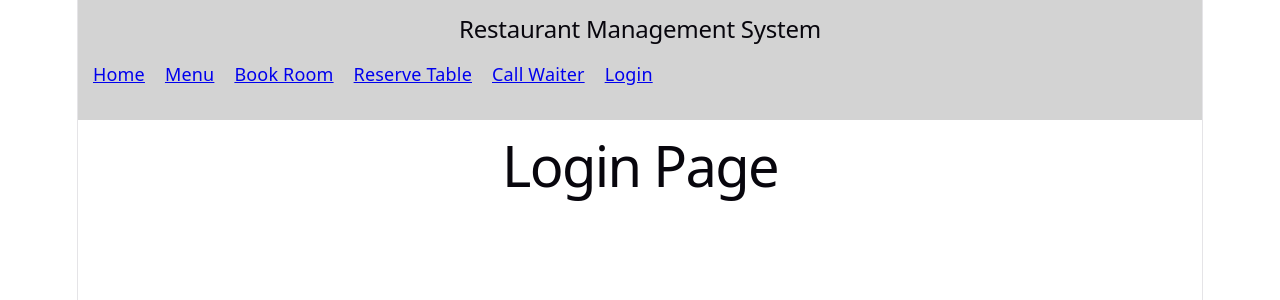
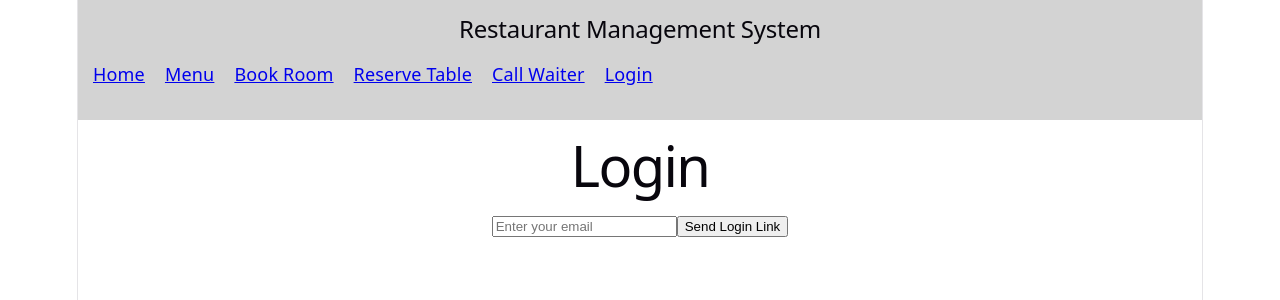
Before and after one commit to girish200097/restaurant-management-system, a React (Vite) app in the folder frontend/: page /login in a window 1280 px wide. Shown: the top 300 px of the page. Built offline with nearby package versions, Linux system fonts and the light colour scheme.

Commit message:
Create login form

```diff
--- a/frontend/src/pages/user/Login.jsx
+++ b/frontend/src/pages/user/Login.jsx
@@ -1,7 +1,32 @@
+import { useState } from "react";
+
 function Login() {
-  return(
-    <div> <h1>Login Page</h1></div>
-  );
+    const [email, setEmail] = useState("");
+
+    const handleSubmit = (event) => {
+        event.preventDefault();
+
+        console.log("EMAIL:", email);
+    };
+
+    return (
+        <div>
+            <h1>Login</h1>
+
+            <form onSubmit={handleSubmit}>
+                <input
+                    type="email"
+                    placeholder="Enter your email"
+                    value={email}
+                    onChange={(event) => setEmail(event.target.value)}
+                />
+
+                <button type="submit">
+                    Send Login Link
+                </button>
+            </form>
+        </div>
+    );
 }
 
 export default Login;
```
